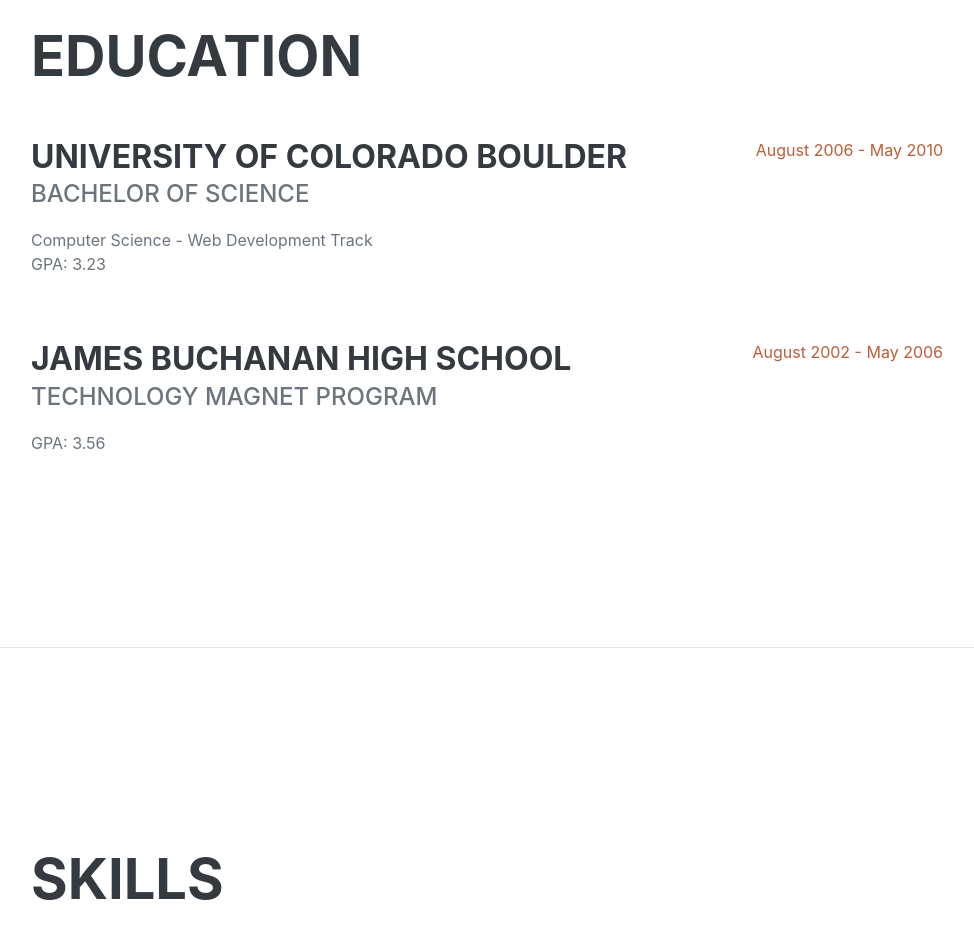
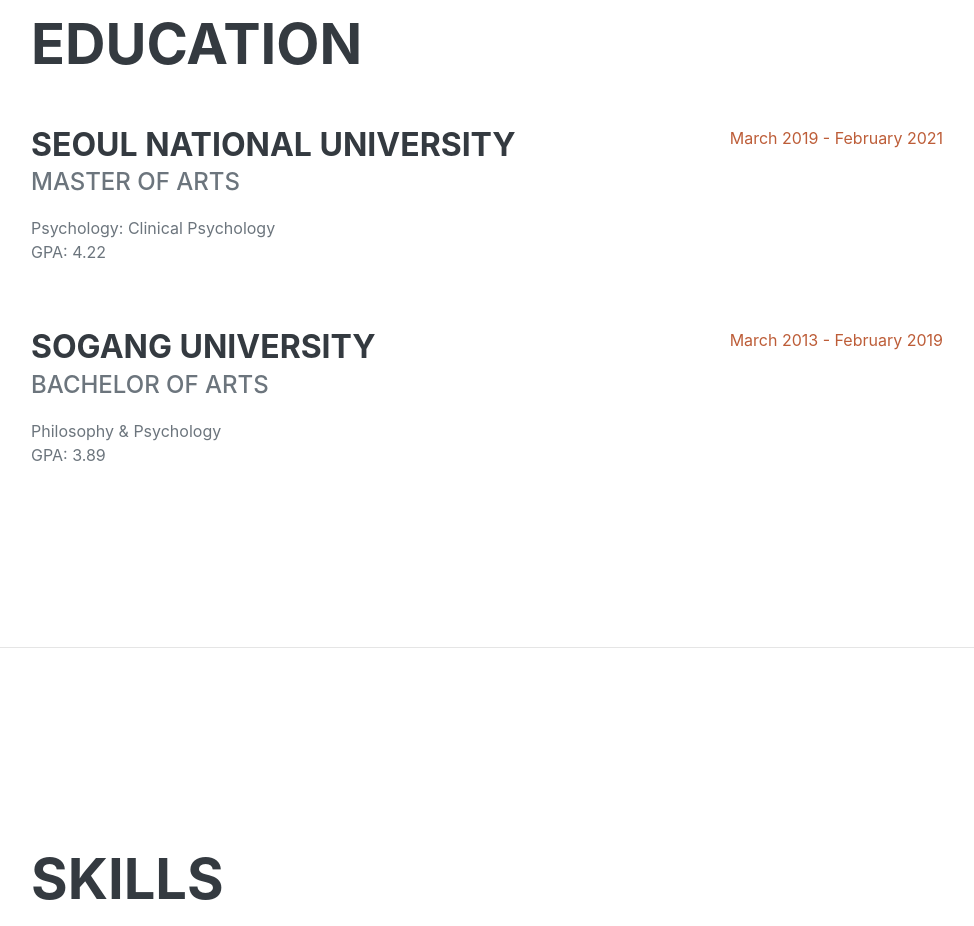
Before and after one commit to SeongjaePark/SeongjaePark.github.io, a plain HTML site: page index.html in a window 1280 px wide. Shown: the part 2160-3086 px from the top of the page, without its empty margins (289-1263 px from the left). Drawn offline with nearby package versions, Linux system fonts and the light colour scheme; a web font is replaced by a local one.

Commit message:
Upddate Education

```diff
--- a/index.html
+++ b/index.html
@@ -102,20 +102,21 @@
                     <h2 class="mb-5">Education</h2>
                     <div class="d-flex flex-column flex-md-row justify-content-between mb-5">
                         <div class="flex-grow-1">
-                            <h3 class="mb-0">University of Colorado Boulder</h3>
-                            <div class="subheading mb-3">Bachelor of Science</div>
-                            <div>Computer Science - Web Development Track</div>
-                            <p>GPA: 3.23</p>
+                            <h3 class="mb-0">Seoul National University</h3>
+                            <div class="subheading mb-3">Master of Arts</div>
+                            <div>Psychology: Clinical Psychology</div>
+                            <p>GPA: 4.22</p>
                         </div>
-                        <div class="flex-shrink-0"><span class="text-primary">August 2006 - May 2010</span></div>
+                        <div class="flex-shrink-0"><span class="text-primary">March 2019 - February 2021</span></div>
                     </div>
                     <div class="d-flex flex-column flex-md-row justify-content-between">
                         <div class="flex-grow-1">
-                            <h3 class="mb-0">James Buchanan High School</h3>
-                            <div class="subheading mb-3">Technology Magnet Program</div>
-                            <p>GPA: 3.56</p>
+                            <h3 class="mb-0">Sogang University</h3>
+                            <div class="subheading mb-3">Bachelor of Arts</div>
+                            <div>Philosophy & Psychology</div>
+                            <p>GPA: 3.89</p>
                         </div>
-                        <div class="flex-shrink-0"><span class="text-primary">August 2002 - May 2006</span></div>
+                        <div class="flex-shrink-0"><span class="text-primary">March 2013 - February 2019</span></div>
                     </div>
                 </div>
             </section>
```
